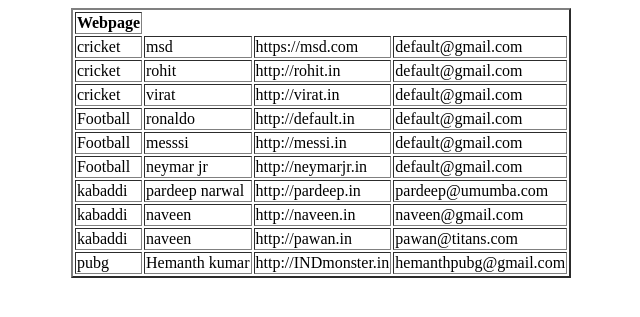
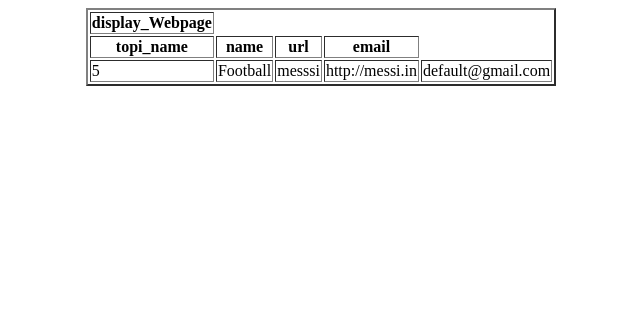
Before and after one commit to hemanth-kumar837/create_superuser, a Django app: page /display_Webpage/ in a window 1280 px wide. Shown: the top 317 px of the page, without its empty margins (319-959 px from the left). Run offline with Django 4.2, Linux system fonts and the light colour scheme; data comes from the database, SQL or seed files in the repository; both versions use the stored data as it was after the commit.

Commit message:
first commit

```diff
--- a/app/views.py
+++ b/app/views.py
@@ -1,13 +1,64 @@
 from django.shortcuts import render
 from app.models import *
-
+from django.http import HttpResponse
+from django.db.models.functions import Length
 # Create your views here.
 def display_topic(request):
     QSTO=Topic.objects.all()
+    QSTO=Topic.objects.all().order_by('topic_name')
+    QSTO=Topic.objects.all().order_by('-topic_name')
+    QSTO=Topic.objects.all().order_by(Length('topic_name'))
+    QSTO=Topic.objects.all().order_by(Length('topic_name').desc())
+
     d={'topic':QSTO}
     return render(request,'display_topic.html',d)
 
+
+
+
 def display_Webpage(request):
     QSWO=Webpage.objects.all()
+    QSWO=Webpage.objects.all().order_by('name')
+    QSWO=Webpage.objects.all().order_by('-name')
+    QSWO=Webpage.objects.filter(topic_name='cricket')
+    QSWO=Webpage.objects.filter(pk__lte=5)
+    QSWO=Webpage.objects.filter(pk__gte=5)
+    QSWO=Webpage.objects.filter(pk__lt=5)
+    QSWO=Webpage.objects.filter(pk__gt=5)
+    QSWO=Webpage.objects.filter(name__startswith='r')
+    QSWO=Webpage.objects.filter(name__endswith='i')
+
     d={'webpage':QSWO}
     return render(request,'display_Webpage.html',d)
+
+def display_access(request):
+    DARO=AccessRecord.objects.all()
+    d={'access':DARO}
+    return render(request,'display_access.html',d)
+
+
+
+def insert_topic(request):
+    tn=input('enter topic name :  ')
+    NTO=Topic.objects.get_or_create(topic_name=tn)[0]
+    NTO.save()
+    return HttpResponse('topic is created.....')
+
+def insert_webpage(request):
+    tn=input('enter topic name ')
+    n=input('enter name ')
+    u=input('enter url ')
+    e=input('enter email ')
+    TO=Topic.objects.get(topic_name=tn)
+    NWO=Webpage.objects.get_or_create(topic_name=tn,name=n,url=u,email=e)[0]
+    NWO.save()
+    return HttpResponse('webpage is created')
+
+def insert_access(request):
+    pk=int(input('enter pk value for webpage'))
+    a=input('enter author')
+    d=input('enter date')
+    WO=Webpage.objects.get(pk=pk)
+    NAO=AccessRecord.objects.get_or_create(name=WO,author=a,date=d)[0]
+    NAO.save()
+    return HttpResponse('access record is created')
--- a/project22/urls.py
+++ b/project22/urls.py
@@ -21,4 +21,8 @@
     path('admin/', admin.site.urls),
     path('display_topic/',display_topic,name='display_topic.html'),
     path('display_Webpage/',display_Webpage,name='display_Webpage'),
+    path('insert_topic/',insert_topic,name='insert_topic'),
+    path('insert_webpage/',insert_webpage,name='insert_webpage'),
+    path('insert_access/',insert_access,name='insert_access'),
+    path('accessrecord/',display_access,name='accessrecord.html')
 ]
--- a/templates/display_Webpage.html
+++ b/templates/display_Webpage.html
@@ -6,14 +6,15 @@
     <title>display_Webpage</title>
 </head>
 <body>
-  <center><table border="2px">
-        <tr><th>Webpage</th></tr>
+  <center><table border="2px"><tr><th>display_Webpage</th></tr>
+   <tr><th>topi_name</th><th>name</th><th>url</th><th>email</th></tr>
          {% for wo in webpage %}
             <tr>
-               <td>{{wo.topic_name}}</td>
+              <td>{{wo.pk}}</td>
+              <td>{{wo.topic_name}}</td>
                <td>{{wo.name}}</td>
                <td>{{wo.url}}</td>
-               <td>{{wo.email}}</td>
+              <td>{{wo.email}}</td>
 
             </tr>
          {% endfor %}
```
Also changed, not shown: templates/display_access.html (added, +25 -0 lines), db.sqlite3.
